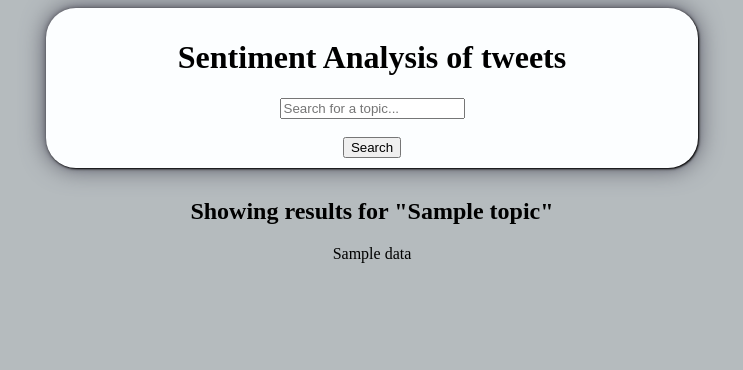
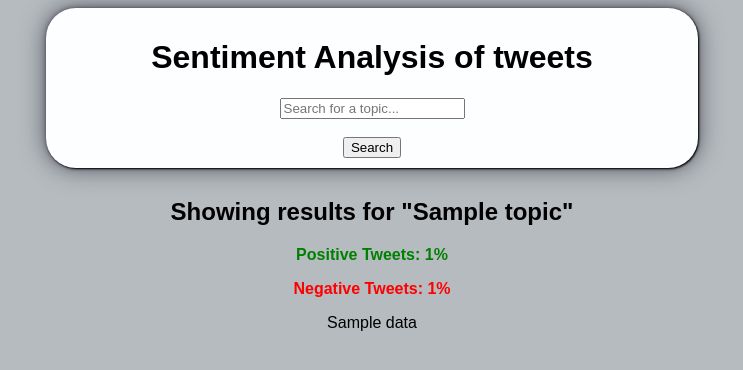
Before and after one commit to Rahifhiba/Sentiment-analysis, a Flask app: template api/templates/index.html in a window 1280 px wide. Shown: the top 370 px of the page, without its empty margins (268-1011 px from the left). Run offline with Flask 3, Linux system fonts and the light colour scheme; the template is opened without the code that fills it: most values are stand-ins (such as "Sample title", 1, 10 or a date in 2020); parts of the project's set-up code (start-up, migrations or seed data) failed here and were passed over.

Commit message:
wip8: flask webapp implementation - show fetched tweets

```diff
--- a/api/app.py
+++ b/api/app.py
@@ -1,7 +1,7 @@
 #!/usr/bin/env python3
 from flask import Flask, render_template, request
 import joblib
-from scrapping import get_tweets, initialize_client
+from scrapping import get_tweets, initialize_client, TextPreprocessor
 from flask.cli import AppGroup
 import pandas as pd
 import asyncio
@@ -10,12 +10,11 @@ app = Flask(__name__)
 
 tfidf_vectorizer = joblib.load("model/TF-IDF Vector.pkl")
 sentiment_model = joblib.load("model/LR sentiment analysis.joblib")
-
+pre = TextPreprocessor()
 loop = asyncio.new_event_loop()
 asyncio.set_event_loop(loop)
 client = loop.run_until_complete(initialize_client())
-
-
+client.load_cookies('cookies.json')
 
 @app.route("/", methods=["GET"])
 def index():
@@ -29,14 +28,25 @@ def analyze_data():
         return render_template("index.html", error="Please enter a topic.")
 
     try:
-        tweets_data = loop.run_until_complete(get_tweets(topic, client))
-        if tweets_data.empty:
+        df = loop.run_until_complete(get_tweets(topic, client))
+        if df.empty:
             return render_template("index.html", error="No tweets found for the topic.")
     except Exception as e:
         return render_template("index.html", error=f"Error fetching tweets: {e}")
 
-    tweets_html = tweets_data.to_html(index=False, classes="tweets-table")
-    return render_template("index.html", data=tweets_html, topic=topic)
+    df["cleaned_tweets"] = df["tweet"].apply(pre.preprocess)
+    tfidf_matrix = tfidf_vectorizer.transform(df["cleaned_tweets"])
+    df['sentiment'] =  sentiment_model.predict(tfidf_matrix)
+    positive_per = (df["sentiment"] == 1).mean() * 100
+    negative_per = (df["sentiment"] == 0).mean() * 100
+    tweets_html = df.to_html(index=False, classes="tweets-table")
+    return render_template(
+        "index.html",
+        data=tweets_html,
+        topic=topic,
+        positive_percentage=positive_per,
+        negative_percentage=negative_per,
+    )
 
 
 if __name__ == "__main__":
--- a/api/cookies.json
+++ b/api/cookies.json
@@ -1 +1 @@
-{"_twitter_sess": "BAh7CSIKZmxhc2hJQzonQWN0aW9uQ29udHJvbGxlcjo6Rmxhc2g6OkZsYXNo%250ASGFzaHsABjoKQHVzZWR7ADoPY3JlYXRlZF9hdGwrCFVzqpuTAToMY3NyZl9p%250AZCIlZjVjNjMyOTY0MjU5Yzg5NTUxMDcxMjI0ZTgxM2YyYzQ6B2lkIiVmZDhl%250AZmFlN2NiZTBiODk2NTM0MGUwMTE3M2I1Y2VlYw%253D%253D--90ac1365b5e839766887f27353ab8401f3212a2b", "att": "1-9WRUQh8HhXXhVT0Ktnc8XuqYX6krwUMzkJHxSRVc", "auth_token": "27998da7e5151ca59349360b5ecaf6c38fe14ca6", "ct0": "213e91f3b8bdb74364a9801d5ef0b82e", "guest_id": "v1%3A173348345876567871", "guest_id_ads": "v1%3A173348345876567871", "guest_id_marketing": "v1%3A173348345876567871", "kdt": "j10NYAU7L8B2YiESzFqRH4HFVWnbfnrAyFCcP7hB", "personalization_id": "\"v1_QM99ZtpM8lsHVZNMqseblw==\"", "twid": "\"u=1864715889171714048\""}
+{"_twitter_sess": "BAh7CSIKZmxhc2hJQzonQWN0aW9uQ29udHJvbGxlcjo6Rmxhc2g6OkZsYXNo%250ASGFzaHsABjoKQHVzZWR7ADoPY3JlYXRlZF9hdGwrCFSbN6eTAToMY3NyZl9p%250AZCIlNTYxNDM3YjI0OGQ1MTRhODhiN2I4ZTQ4ODI0Mjk4Y2U6B2lkIiUxODBh%250AZjliM2I0OTM2YjVkMjI2NmI1MTcyMjA5NGZiNQ%253D%253D--c60cf25a33c1e8008b960bb9b2fdf328225296e0", "att": "1-4e2izzOrUwRz3CDdscEXKH8qn4syCkEKGTwle7Cg", "auth_token": "52ce203a8a49825cead8d5ce38feaa3746bd76cf", "ct0": "a00217155794e69b8c6ef5b7bcdcff08", "guest_id": "v1%3A173367725896055779", "guest_id_ads": "v1%3A173367725896055779", "guest_id_marketing": "v1%3A173367725896055779", "kdt": "yqVpScHp6dGmSj95M3I3sPC8QgK3kvxPrdjt0slS", "personalization_id": "\"v1_UIV30Xor2WxPLRbskMkg/A==\"", "twid": "\"u=1865021194816065536\""}
--- a/api/static/styles/style.css
+++ b/api/static/styles/style.css
@@ -1,4 +1,5 @@
 body{
+    font-family:Arial, Helvetica, sans-serif;
     background-color: rgb(181, 187, 190);
 }
 .container {
@@ -18,8 +19,13 @@ body{
     padding: 10px;
 
 }
-.Error{
+.Error, .neg{
     color: red;
     font-weight: bold;
 
 }
+.pos{
+    color: green;
+    font-weight: bold;
+
+}
--- a/api/templates/index.html
+++ b/api/templates/index.html
@@ -23,6 +23,8 @@
                 {% if topic%}
                     {% if data %}
                         <h2>Showing results for "{{ topic }}"</h2>
+                        <p class="pos">Positive Tweets: {{ positive_percentage }}%</p>
+                        <p class="neg">Negative Tweets: {{ negative_percentage }}%</p>
                         <div class="tweets">
                             {{ data|safe }}
                         </div>
```
Also changed, not shown: api/scrapping.py (+10 -8 lines).
